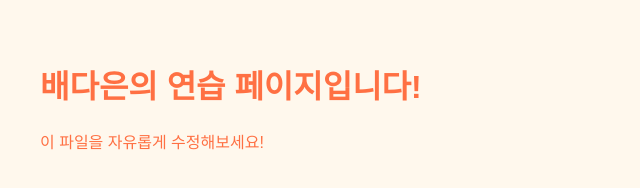
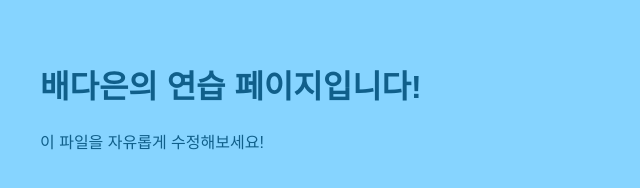
Before and after one commit to mmmmmmmininin09/2025-SM-CODE-FOX, a plain HTML site: page students/student2/index.html in a window 1280 px wide. Shown: the whole page, without its empty margins (0-640 px from the left). Drawn offline with Linux system fonts and the light colour scheme.

Commit message:
Update style.css

```diff
--- a/students/student2/style.css
+++ b/students/student2/style.css
@@ -1,6 +1,6 @@
 body {
   font-family: sans-serif;
-  background-color: #FFF8ED;
+  background-color: #86D4FF;
   padding: 2rem;
-  color: #FF7043;
+  color: #105F8A;
 }
```
